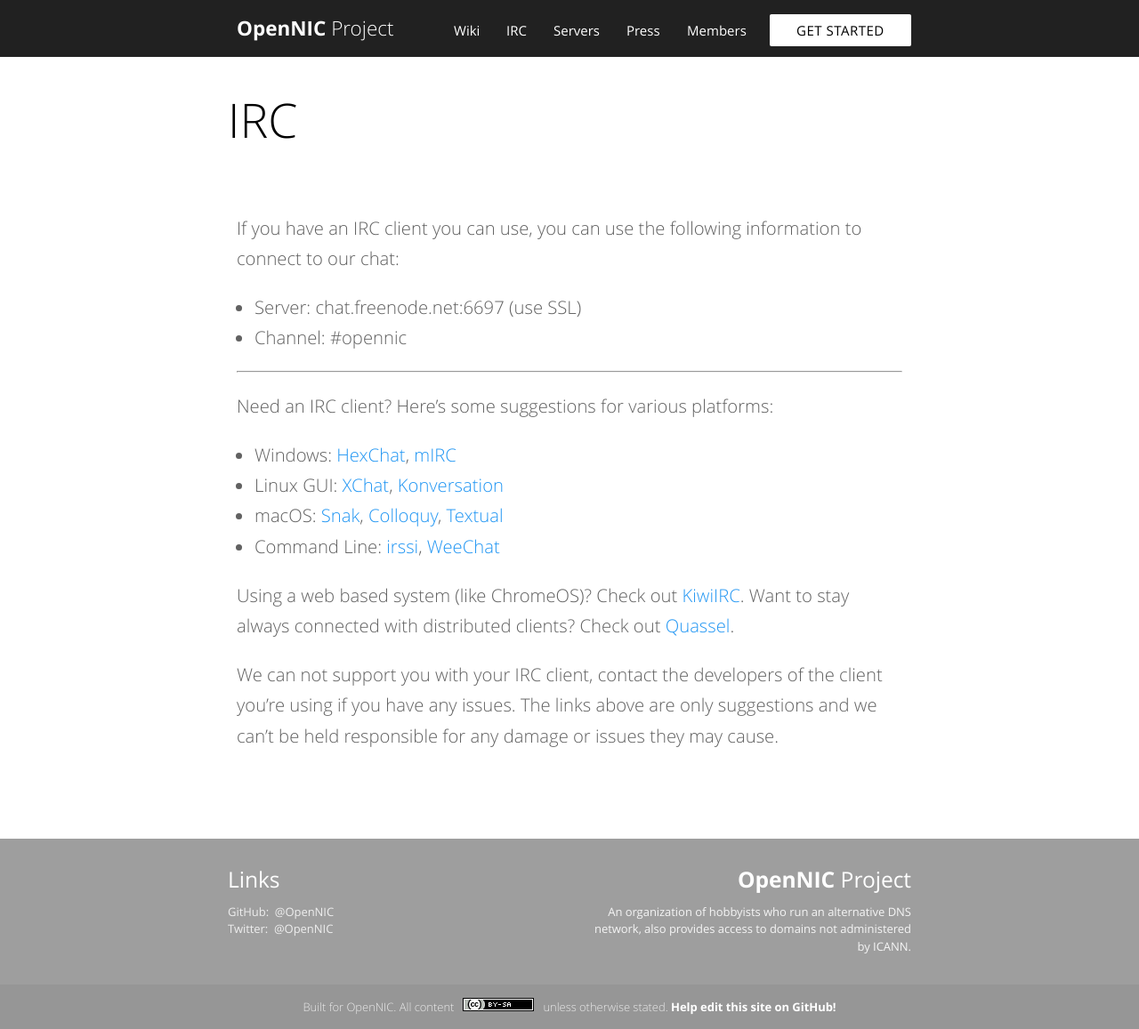
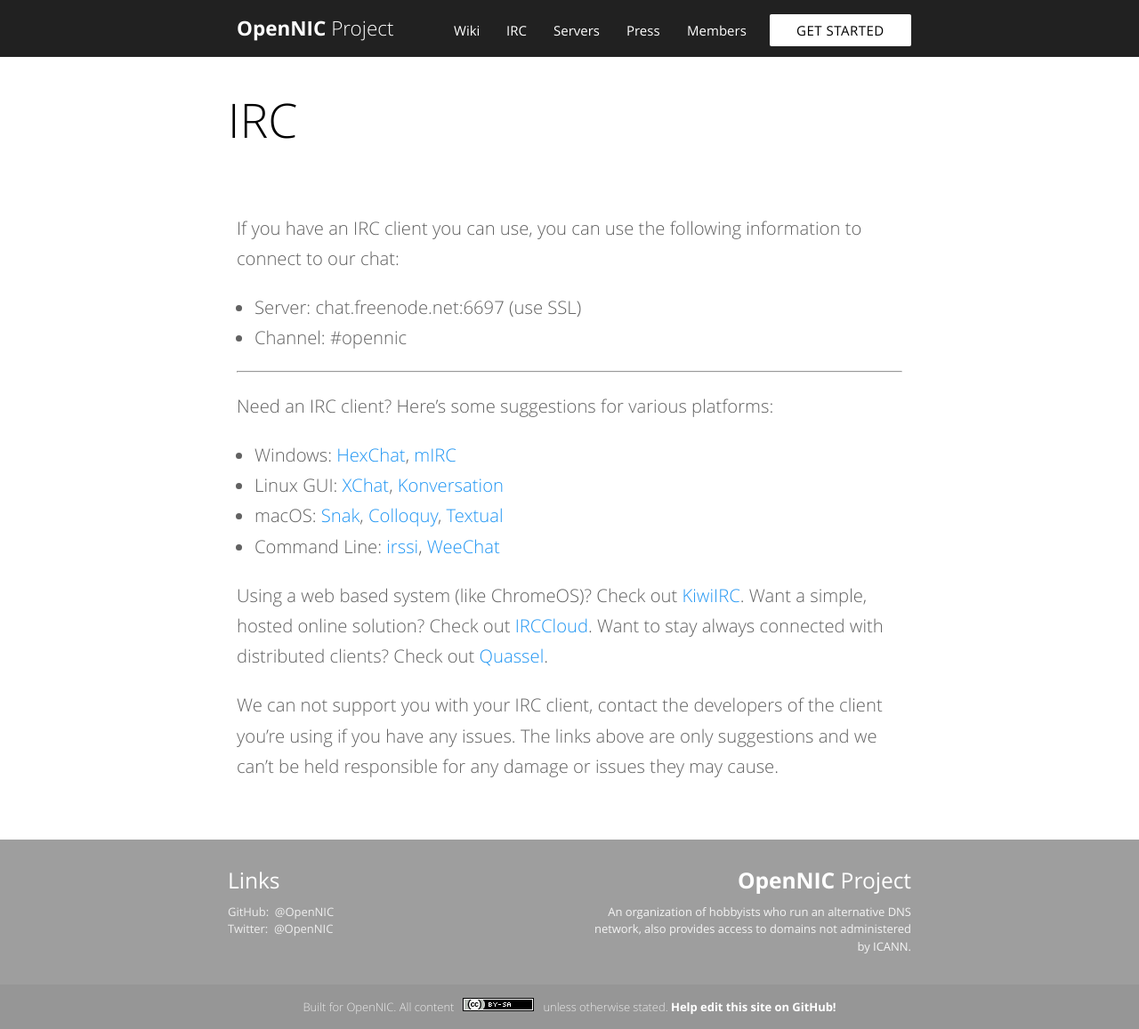
Before and after one commit to opennic/opennic-web, a Jekyll site: the page built from irc.md, in a window 1280 px wide and 1157 px high. Shown: the whole window at 89% size. Built offline with Jekyll 4.4.1, drawn with Linux system fonts in a browser that asks for light colours.

Commit message:
Added IRCCloud

```diff
--- a/irc.md
+++ b/irc.md
@@ -21,6 +21,6 @@
 - macOS: [Snak](http://www.snak.com/), [Colloquy](http://colloquy.info/), [Textual](https://www.codeux.com/textual/)
 - Command Line: [irssi](http://www.irssi.org/), [WeeChat](https://weechat.org/)
 
-Using a web based system (like ChromeOS)? Check out [KiwiIRC](https://kiwiirc.com/). Want to stay always connected with distributed clients? Check out [Quassel](http://quassel-irc.org/).
+Using a web based system (like ChromeOS)? Check out [KiwiIRC](https://kiwiirc.com/). Want a simple, hosted online solution? Check out [IRCCloud](https://www.irccloud.com/). Want to stay always connected with distributed clients? Check out [Quassel](http://quassel-irc.org/).
 
 We can not support you with your IRC client, contact the developers of the client you're using if you have any issues. The links above are only suggestions and we can't be held responsible for any damage or issues they may cause.
```
